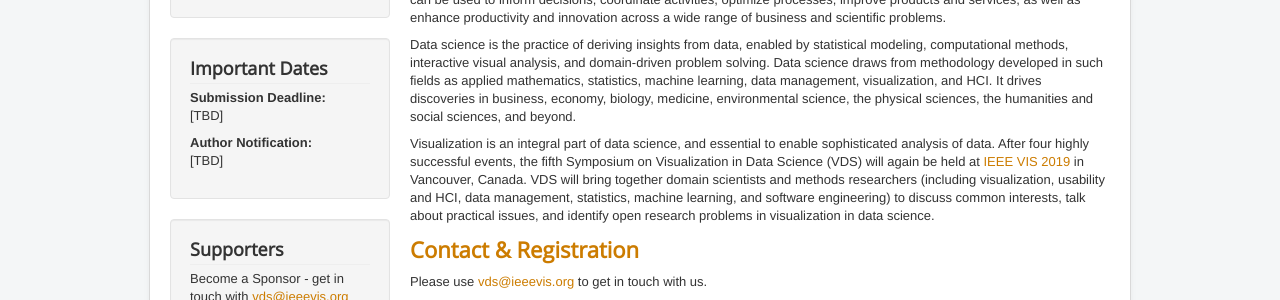
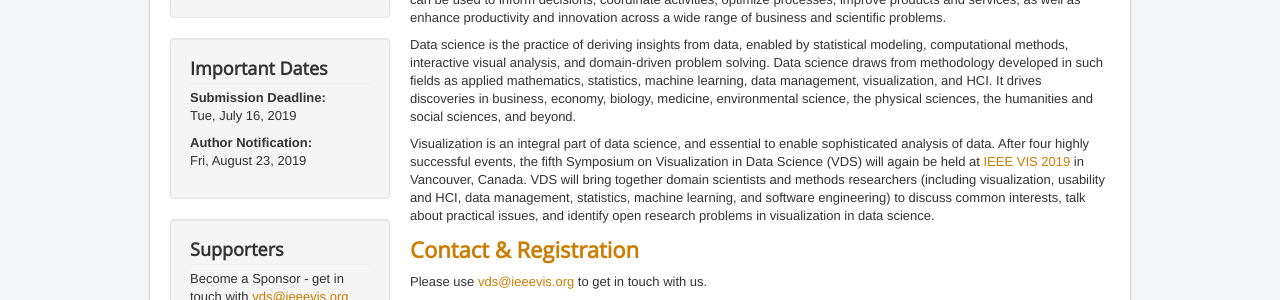
Before and after one commit to visualdatascience/2019, a Jekyll site: the page built from index.md, in a window 1280 px wide. Shown: the part 425-725 px from the top of the page. Built offline with Jekyll 4.4.1, drawn with Linux system fonts in a browser that asks for light colours.

Commit message:
update CFP

```diff
--- a/_config.yml
+++ b/_config.yml
@@ -7,8 +7,8 @@ url: "http://www.visualdatascience.org/"
 conferenceshort: "VDS 2019"
 conferencedate: "Sunday, October 20th, 2019"
 
-deadline_submission: "[TBD]"
-deadline_notification: "[TBD]"
+deadline_submission: "Tue, July 16, 2019"
+deadline_notification: "Fri, August 23, 2019"
 
 # Build settings
 markdown: kramdown
```
